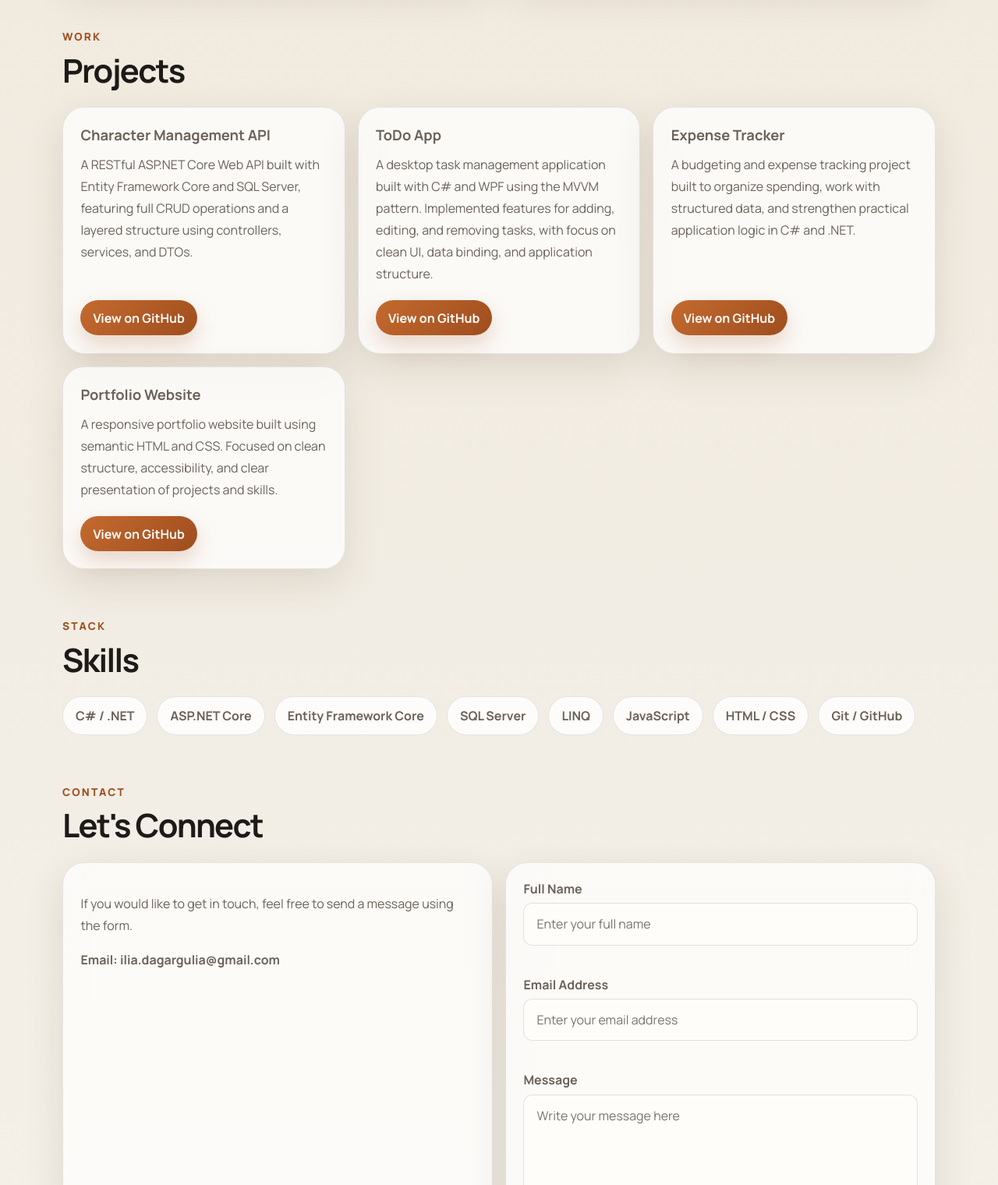
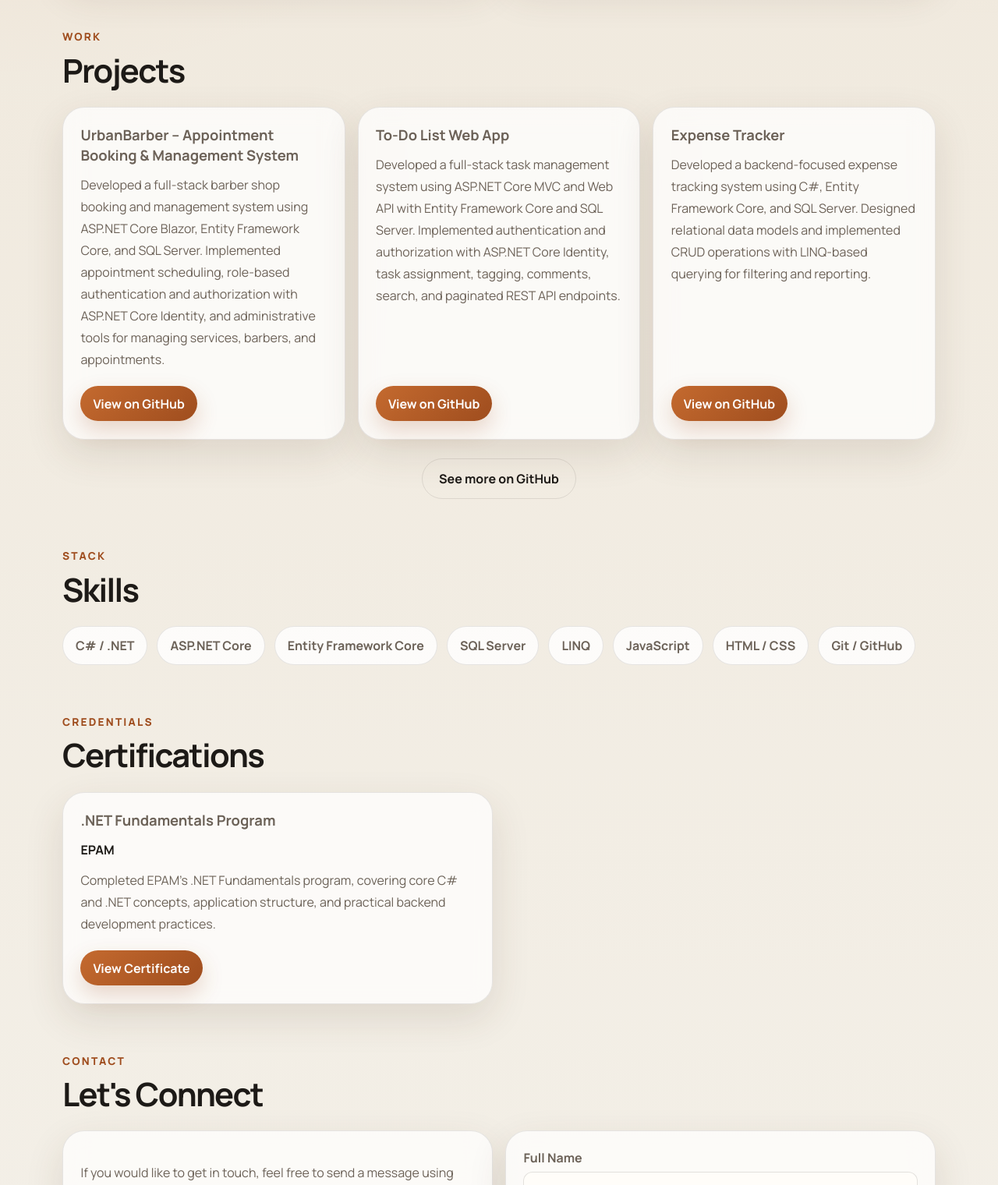
Before and after one commit to kalozavr/Portfolio, a plain HTML site: page index.html in a window 1280 px wide. Shown: the part 920-2440 px from the top of the page at 78% size. Drawn offline with Linux system fonts and the light colour scheme.

Commit message:
updated projects section and added certification

```diff
--- a/index.html
+++ b/index.html
@@ -62,6 +62,7 @@
             <li><a href="#about-me">About</a></li>
             <li><a href="#projects">Projects</a></li>
             <li><a href="#skills">Skills</a></li>
+            <li><a href="#certifications">Certifications</a></li>
             <li><a href="#contact">Contact</a></li>
           </ul>
         </div>
@@ -128,15 +129,17 @@
 
         <div class="projects-grid">
           <article class="project-card">
-            <h3>Character Management API</h3>
+            <h3>UrbanBarber – Appointment Booking &amp; Management System</h3>
             <p>
-              A RESTful ASP.NET Core Web API built with Entity Framework Core and
-              SQL Server, featuring full CRUD operations and a layered structure
-              using controllers, services, and DTOs.
+              Developed a full-stack barber shop booking and management system using
+              ASP.NET Core Blazor, Entity Framework Core, and SQL Server. Implemented
+              appointment scheduling, role-based authentication and authorization with
+              ASP.NET Core Identity, and administrative tools for managing services,
+              barbers, and appointments.
             </p>
             <a
               class="project-link"
-              href="https://github.com/kalozavr/Character_Management_API"
+              href="https://github.com/kalozavr/UrbanBarber"
               target="_blank"
               rel="noopener noreferrer"
             >
@@ -145,16 +148,16 @@
           </article>
 
           <article class="project-card">
-            <h3>ToDo App</h3>
+            <h3>To-Do List Web App</h3>
             <p>
-              A desktop task management application built with C# and WPF using the
-              MVVM pattern. Implemented features for adding, editing, and removing
-              tasks, with focus on clean UI, data binding, and application
-              structure.
+              Developed a full-stack task management system using ASP.NET Core MVC and
+              Web API with Entity Framework Core and SQL Server. Implemented
+              authentication and authorization with ASP.NET Core Identity, task
+              assignment, tagging, comments, search, and paginated REST API endpoints.
             </p>
             <a
               class="project-link"
-              href="https://github.com/kalozavr/ToDo-App"
+              href="https://github.com/kalozavr/To-Do_Web_App"
               target="_blank"
               rel="noopener noreferrer"
             >
@@ -165,9 +168,10 @@
           <article class="project-card">
             <h3>Expense Tracker</h3>
             <p>
-              A budgeting and expense tracking project built to organize spending,
-              work with structured data, and strengthen practical application logic
-              in C# and .NET.
+              Developed a backend-focused expense tracking system using C#, Entity
+              Framework Core, and SQL Server. Designed relational data models and
+              implemented CRUD operations with LINQ-based querying for filtering and
+              reporting.
             </p>
             <a
               class="project-link"
@@ -178,23 +182,17 @@
               View on GitHub
             </a>
           </article>
+        </div>
 
-          <article class="project-card">
-            <h3>Portfolio Website</h3>
-            <p>
-              A responsive portfolio website built using semantic HTML and CSS.
-              Focused on clean structure, accessibility, and clear presentation of
-              projects and skills.
-            </p>
-            <a
-              class="project-link"
-              href="https://github.com/kalozavr/Portfolio"
-              target="_blank"
-              rel="noopener noreferrer"
-            >
-              View on GitHub
-            </a>
-          </article>
+        <div class="projects-more">
+          <a
+            class="button secondary"
+            href="https://github.com/kalozavr"
+            target="_blank"
+            rel="noopener noreferrer"
+          >
+            See more on GitHub
+          </a>
         </div>
       </section>
 
@@ -214,6 +212,33 @@
           <li>HTML / CSS</li>
           <li>Git / GitHub</li>
         </ul>
+      </section>
+
+      <section class="section container" id="certifications">
+        <div class="section-heading">
+          <p class="eyebrow">Credentials</p>
+          <h2>Certifications</h2>
+        </div>
+
+        <div class="certifications-grid">
+          <article class="cert-card">
+            <h3>.NET Fundamentals Program</h3>
+            <p class="cert-issuer">EPAM</p>
+            <p>
+              Completed EPAM's .NET Fundamentals program, covering core C# and .NET
+              concepts, application structure, and practical backend development
+              practices.
+            </p>
+            <a
+              class="project-link"
+              href="https://certificates.epam.com/certificates/1b1af8cd-fa5a-400f-88ca-0e2efac21267"
+              target="_blank"
+              rel="noopener noreferrer"
+            >
+              View Certificate
+            </a>
+          </article>
+        </div>
       </section>
 
       <section class="section container" id="contact">
--- a/styles.css
+++ b/styles.css
@@ -266,6 +266,7 @@ textarea {
 .hero-copy,
 .hero-card,
 .project-card,
+.cert-card,
 .contact-form,
 .contact-copy,
 .about-grid p {
@@ -292,6 +293,7 @@ textarea {
 .hero-text,
 .section-heading + *,
 .project-card p,
+.cert-card p,
 .contact-copy p,
 .about-grid p {
   color: var(--muted);
@@ -342,6 +344,7 @@ textarea {
 
 .hero-card,
 .project-card,
+.cert-card,
 .contact-form,
 .contact-copy,
 .about-grid p {
@@ -400,23 +403,44 @@ textarea {
   gap: 1rem;
 }
 
-.project-card {
+.project-card,
+.cert-card {
   padding: 1.4rem;
   display: flex;
   flex-direction: column;
   min-height: 100%;
 }
 
-.project-card h3 {
+.project-card h3,
+.cert-card h3 {
   margin-top: 0;
   margin-bottom: 0.7rem;
   font-size: 1.15rem;
 }
 
-.project-card p {
+.project-card p,
+.cert-card p {
   margin: 0;
   line-height: 1.75;
   flex-grow: 1;
+}
+
+.projects-more {
+  display: flex;
+  justify-content: center;
+  margin-top: 1.5rem;
+}
+
+.certifications-grid {
+  display: grid;
+  gap: 1rem;
+}
+
+.cert-card .cert-issuer {
+  margin: 0 0 0.7rem;
+  font-weight: 700;
+  color: var(--text);
+  flex-grow: 0;
 }
 
 .project-link {
@@ -572,7 +596,8 @@ textarea {
   }
 
   .about-grid,
-  .contact-grid {
+  .contact-grid,
+  .certifications-grid {
     grid-template-columns: repeat(2, minmax(0, 1fr));
   }
 
```
